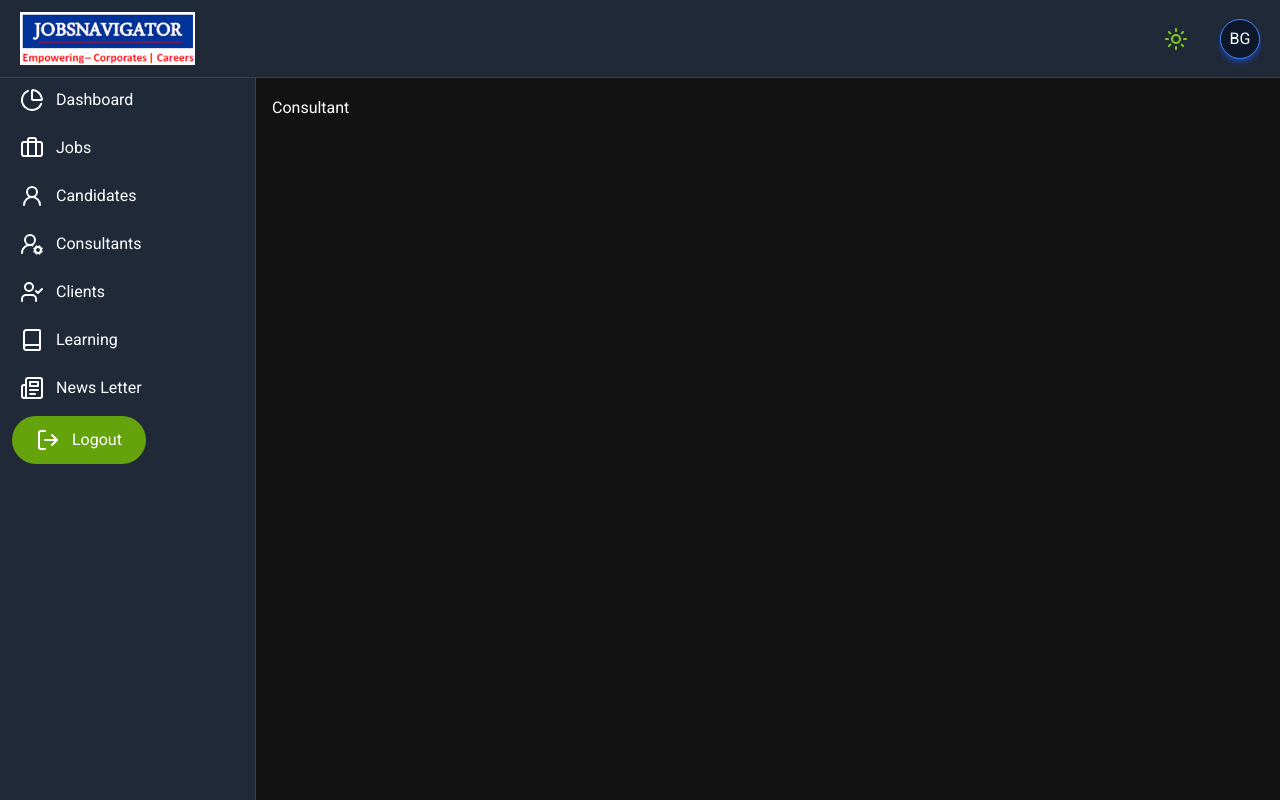
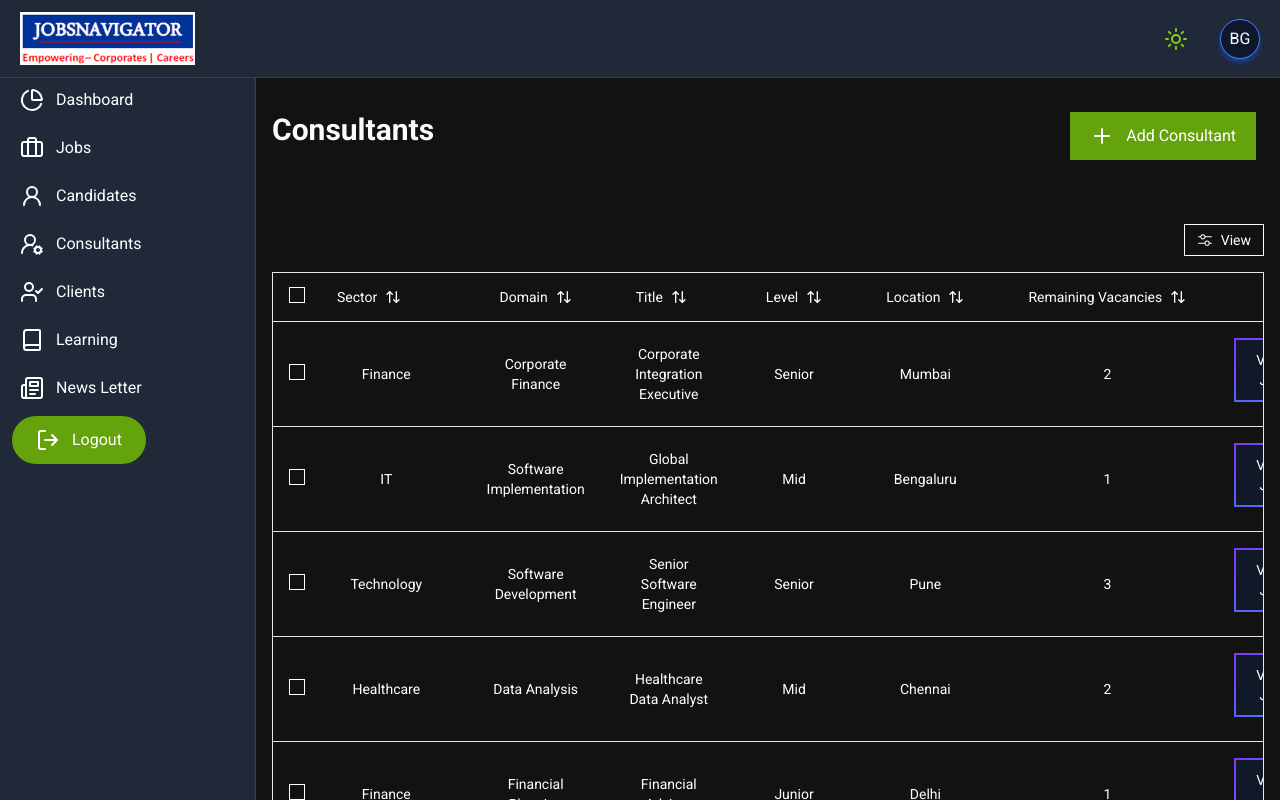
Before and after one commit to JOBSNAVIGATOR/JOBSNAVIGATOR, a Next.js app: page /dashboard/consultants in a window 1280 px wide. Shown: the top 800 px of the page. Built offline with nearby package versions, Linux system fonts and the light colour scheme.

Commit message:
created structure for the consultants in dashboard for admin

```diff
--- /dev/null
+++ b/src/app/(back-office)/dashboard/consultants/columns.jsx
@@ -0,0 +1,88 @@
+"use client";
+import { Checkbox } from "@/components/ui/checkbox";
+import DateColumn from "@/components/DataTableColumns/DateColumn";
+import ImageColumn from "@/components/DataTableColumns/ImageColumn";
+import SortableColumn from "@/components/DataTableColumns/SortableColumn";
+import ActionColumn from "@/components/DataTableColumns/ActionColumn";
+import Link from "next/link";
+import { Button } from "@/components/ui/button";
+
+export const columns = [
+  {
+    id: "select",
+    header: ({ table }) => (
+      <Checkbox
+        checked={
+          table.getIsAllPageRowsSelected() ||
+          (table.getIsSomePageRowsSelected() && "indeterminate")
+        }
+        onCheckedChange={(value) => table.toggleAllPageRowsSelected(!!value)}
+        aria-label="Select all"
+      />
+    ),
+    cell: ({ row }) => (
+      <Checkbox
+        checked={row.getIsSelected()}
+        onCheckedChange={(value) => row.toggleSelected(!!value)}
+        aria-label="Select row"
+      />
+    ),
+    enableSorting: false,
+    enableHiding: false,
+  },
+  {
+    accessorKey: "jobSector",
+    header: ({ column }) => <SortableColumn column={column} title="Sector" />,
+  },
+  {
+    accessorKey: "jobDomain",
+    header: ({ column }) => <SortableColumn column={column} title="Domain" />,
+  },
+  {
+    accessorKey: "jobTitle",
+    header: ({ column }) => <SortableColumn column={column} title="Title" />,
+  },
+  {
+    accessorKey: "jobLevel",
+    header: ({ column }) => <SortableColumn column={column} title="Level" />,
+  },
+  {
+    accessorKey: "jobLocation",
+    header: ({ column }) => <SortableColumn column={column} title="Location" />,
+  },
+  {
+    accessorKey: "jobVacanciesRemaining",
+    header: ({ column }) => (
+      <SortableColumn column={column} title="Remaining Vacancies" />
+    ),
+  },
+  {
+    id: "view",
+    cell: ({ row }) => {
+      const job = row.original;
+      return (
+        <Link href={`/dashboard/jobs/${job.jobId}`}>
+          <button className="relative inline-flex items-center justify-center p-0.5 mb-2 me-2 overflow-hidden text-sm font-medium text-gray-900 rounded-lg group bg-gradient-to-br from-purple-600 to-blue-500 group-hover:from-purple-600 group-hover:to-blue-500 hover:text-white dark:text-white focus:ring-4 focus:outline-none focus:ring-blue-300 dark:focus:ring-blue-800">
+            <span className="relative px-5 py-2.5 transition-all ease-in duration-75 bg-white dark:bg-gray-900 rounded-md group-hover:bg-opacity-0">
+              View Job
+            </span>
+          </button>
+        </Link>
+      );
+    },
+  },
+  {
+    id: "actions",
+    cell: ({ row }) => {
+      const job = row.original;
+      return (
+        <ActionColumn
+          row={row}
+          title="Jobs"
+          editEndpoint={`jobs/update/${job.id}`}
+          endpoint={`jobs/${job.id}`}
+        />
+      );
+    },
+  },
+];
--- /dev/null
+++ b/src/app/(back-office)/dashboard/consultants/new/page.jsx
@@ -0,0 +1,5 @@
+import React from "react";
+
+export default function page() {
+  return <div>New Consultant</div>;
+}
--- a/src/app/(back-office)/dashboard/consultants/page.jsx
+++ b/src/app/(back-office)/dashboard/consultants/page.jsx
@@ -1,9 +1,24 @@
+import PageHeader from "@/components/backOffice/PageHeader";
 import React from "react";
+import { jobs } from "@/data";
+import DataTable from "@/components/data-table-components/DataTable";
+import { columns } from "./columns";
 
 export default function page() {
+  // const jobs = await getData("jobs");
   return (
     <div>
-      <h2>Consultant</h2>
+      {/* Header */}
+      <PageHeader
+        heading={"Consultants"}
+        href={"/dashboard/consultant/new"}
+        linkTitle={"Add Consultant"}
+      />
+
+      {/* table */}
+      <div className="py-8">
+        <DataTable data={jobs} columns={columns} />
+      </div>
     </div>
   );
 }
--- /dev/null
+++ b/src/app/(back-office)/dashboard/consultants/update/[id]/page.jsx
@@ -0,0 +1,5 @@
+import React from "react";
+
+export default function page({ params: { id } }) {
+  return <div>Update : {id}</div>;
+}
```
